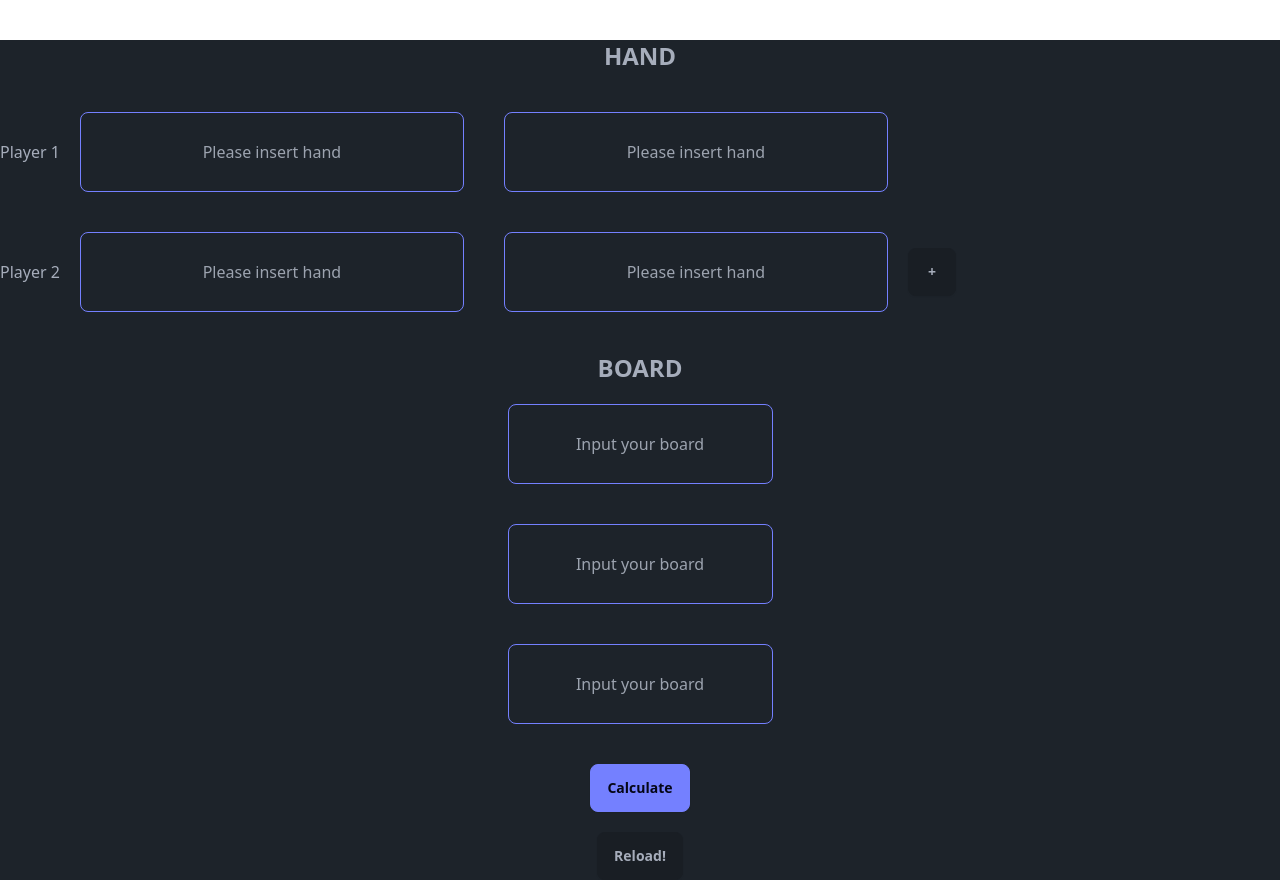
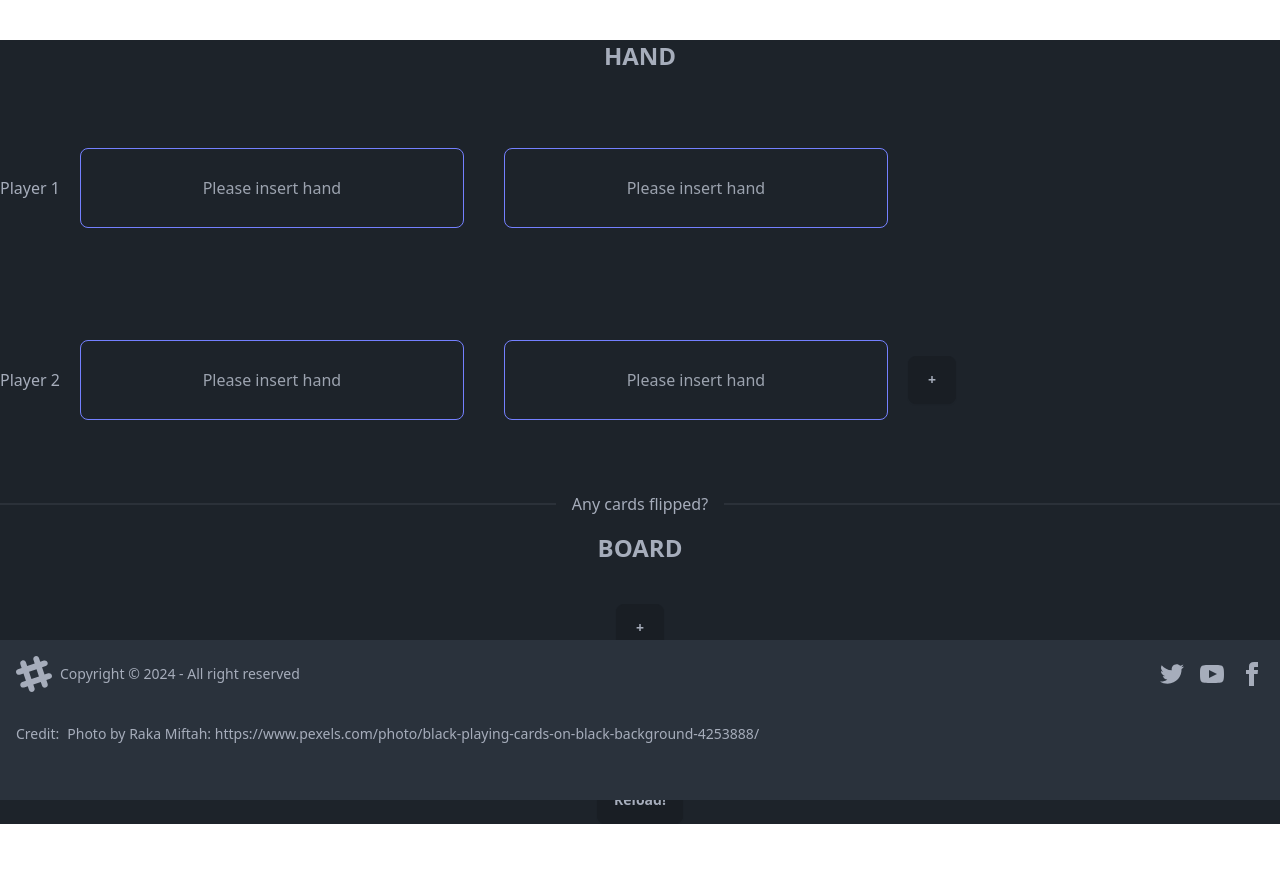
Before and after one commit to Ken-Ken-Need/Texas-Hold-em-Calculator-Site, a Next.js app: page / in a window 1280 px wide. After the commit the page ends 824 px from the top, so only its background shows below. Built offline with nearby package versions, Linux system fonts and the light colour scheme.

Commit message:
Layout design

```diff
--- a/src/pages/index.js
+++ b/src/pages/index.js
@@ -3,11 +3,12 @@ import Inputbox from "@/components/inputbox";
 import { useState } from "react";
 import Reload from "@/components/reload";
 import InputBoard from "@/components/inputBoard";
+import Footer from "@/components/footer";
 
 export default function Home() {
   const [arrayHand, setHand] = useState(["", "", "", ""]);
 
-  const [board, setBoard] = useState(["", "", ""]);
+  const [board, setBoard] = useState([]);
 
   const displayArrayHand = [];
   const displayArrayBoard = [];
@@ -28,7 +29,7 @@ export default function Home() {
         HAND
       </p>
 
-      <div className="flex flex-wrap items-center">
+      <div className="overflow-y-scroll h-96 flex flex-wrap items-center">
         {arrayHand.map((content, id) => {
           return (
             <div key={id} className="flex flex-row items-center">
@@ -51,14 +52,15 @@ export default function Home() {
           +
         </button>
       </div>
+      <div className="divider">Any cards flipped?</div>
+      {/* The Input boxes for board */}
 
-      {/*The Input boxes for board*/}
-
-      <div>
+      <div className="space-y-5">
         <p className="flex flex-col items-center text-2xl font-black">BOARD</p>
+        <div className="place-content-center flex flex-row">
           {board.map((content, id) => {
             return (
-            <div key={id} className="flex flex-col items-center">
+              <div key={id} className="flex flex-row">
                 <InputBoard
                   setFunction={(str) => {
                     board[id] = str;
@@ -69,12 +71,29 @@ export default function Home() {
             );
           })}
         </div>
+        <div className="flex flex-col items-center">
+          <button
+            className="btn btn-square"
+            onClick={() => {
+              setBoard([...board, ""]);
+            }}
+          >
+            +
+          </button>
+        </div>
+      </div>
 
       {/*Calculate and reload button */}
+      <div className="divider">ALL SET!!!</div>
       <div className="flex flex-col space-y-5 items-center">
         <Display hands={displayArrayHand} board />
         <Reload />
       </div>
+
+      {/* Footer */}
+      <div class="absolute inset-x-0 bottom-0 bg-neutral h-40 ">
+        <Footer></Footer>
+      </div>
     </div>
   );
 }
```
Lines whose indentation alone changed are shown as unchanged.
